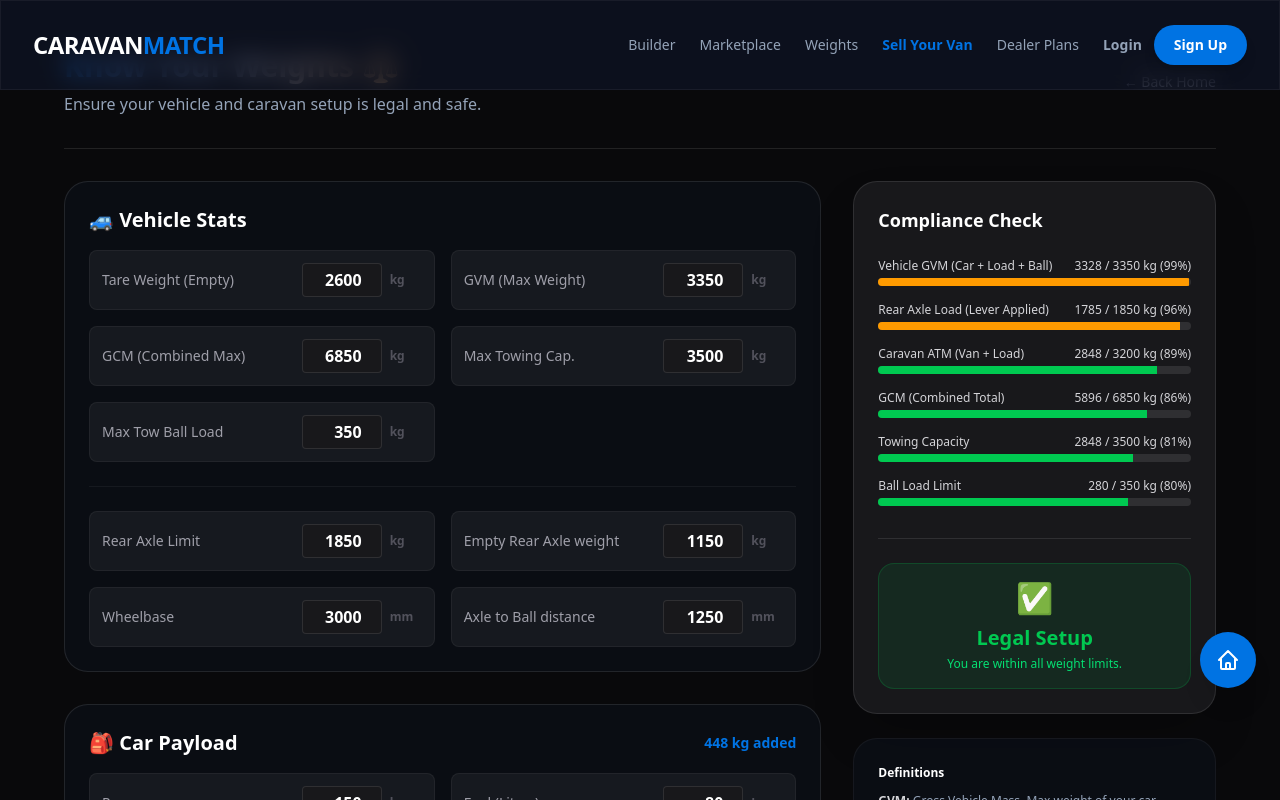
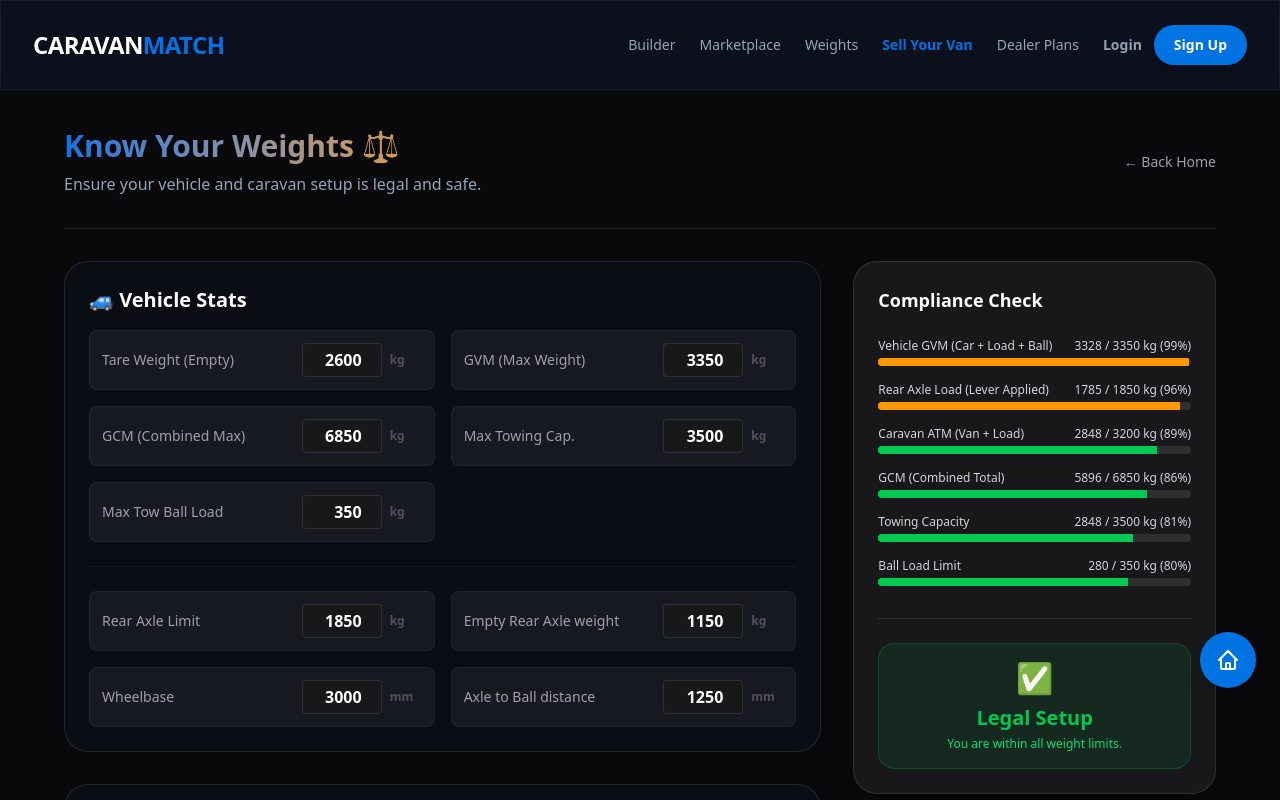
Before and after one commit to Caravanmatch/caravan-match, a Next.js app: page /resources/towing-calculator in a window 1280 px wide. Shown: the top 800 px of the page. Built offline with nearby package versions, Linux system fonts and the light colour scheme; no server answers.

Commit message:
Fix: Navbar overlap on towing calculator page

```diff
--- a/app/resources/towing-calculator/page.tsx
+++ b/app/resources/towing-calculator/page.tsx
@@ -183,7 +183,7 @@
     }
 
     return (
-        <div className="min-h-screen bg-zinc-950 text-white p-6 md:p-12">
+        <div className="min-h-screen bg-zinc-950 text-white p-6 md:p-12 pt-24 md:pt-32">
             <div className="max-w-6xl mx-auto">
                 <div className="mb-8 border-b border-white/10 pb-8 flex flex-col md:flex-row justify-between items-start md:items-center gap-4">
                     <div>
```
